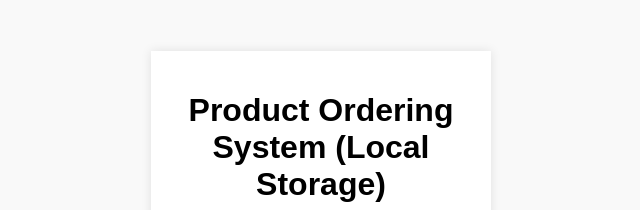
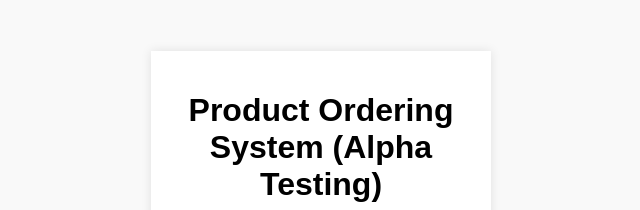
Before and after one commit to Kenzaii/ordering-system-frontend, a plain HTML site: page index.html in a window 1280 px wide. Shown: the top 210 px of the page, without its empty margins (319-959 px from the left). Drawn offline with Linux system fonts and the light colour scheme.

Commit message:
Update index.html

```diff
--- a/index.html
+++ b/index.html
@@ -8,7 +8,7 @@
 </head>
 <body>
     <div class="container">
-        <h1>Product Ordering System (Local Storage)</h1>
+        <h1>Product Ordering System (Alpha Testing)</h1>
 
         <!-- Navigation Buttons -->
         <div class="nav-buttons">
```
